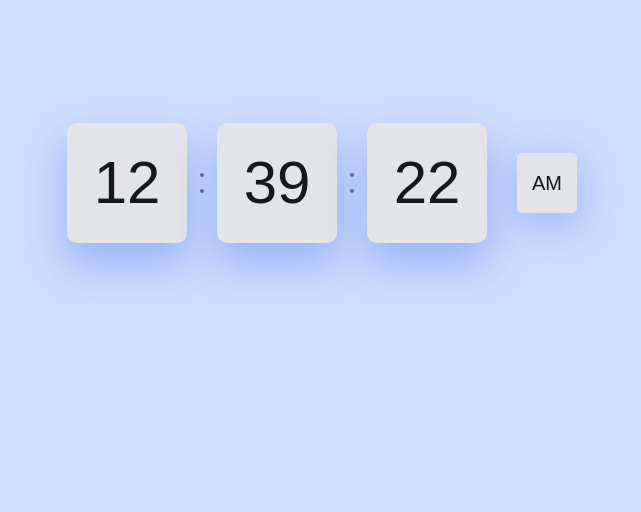
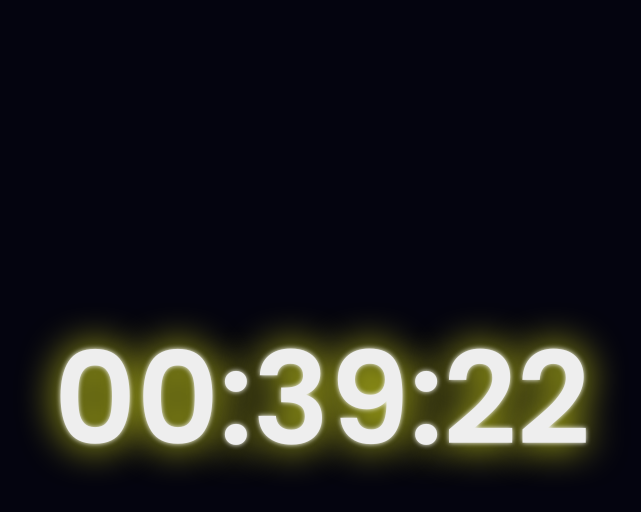
Before and after one commit to yurinekan/clock, a React (Create React App) app: page / in a window 1280 px wide. Shown: the top 512 px of the page, without its empty margins (318-959 px from the left). Built offline with nearby package versions, Linux system fonts and the light colour scheme.

Commit message:
simple clock

```diff
--- a/src/App.css
+++ /dev/null
@@ -1,149 +0,0 @@
-* {
-	border: 0;
-	box-sizing: border-box;
-	margin: 0;
-	padding: 0;
-}
-:root {
-	--hue: 223;
-	--bg: hsl(var(--hue),90%,90%);
-	--fg: hsl(var(--hue),10%,10%);
-	--primary: hsl(var(--hue),90%,55%);
-	--trans-dur: 0.3s;
-	font-size: calc(16px + (20 - 16) * (100vw - 320px) / (1280 - 320));
-}
-body {
-	background-color: var(--bg);
-	color: var(--fg);
-	font: 1em/1.5 "DM Sans", sans-serif;
-	height: 100vh;
-	display: grid;
-	place-items: center;
-	transition:
-		background-color var(--trans-dur),
-		color var(--trans-dur);
-}
-
-.clock {
-	display: flex;
-	flex-direction: column;
-	flex-wrap: wrap;
-	align-items: center;
-}
-.clock__block {
-	background-color: hsl(var(--hue),10%,90%);
-	border-radius: 0.5rem;
-	box-shadow: 0 1rem 2rem hsla(var(--hue),90%,50%,0.3);
-	font-size: 3em;
-	line-height: 2;
-	margin: 0.75rem;
-	overflow: hidden;
-	text-align: center;
-	width: 6rem;
-	height: 6rem;
-	transition:
-		background-color var(--trans-dur),
-		box-shadow var(--trans-dur);
-}
-.clock__block--small {
-	border-radius: 0.25rem;
-	box-shadow: 0 0.5rem 2rem hsla(var(--hue),90%,50%,0.3);
-	font-size: 1em;
-	line-height: 3;
-	width: 3rem;
-	height: 3rem;
-}
-.clock__colon {
-	display: none;
-	font-size: 2em;
-	opacity: 0.5;
-	position: relative;
-}
-.clock__colon:before,
-.clock__colon:after {
-	background-color: currentColor;
-	border-radius: 50%;
-	content: "";
-	display: block;
-	position: absolute;
-	top: -0.05em;
-	left: -0.05em;
-	width: 0.1em;
-	height: 0.1em;
-	transition: background-color var(--trans-dur);
-}
-.clock__colon:before {
-	transform: translateY(-200%);
-}
-.clock__colon:after {
-	transform: translateY(200%);
-}
-.clock__digit-group {
-	display: flex;
-	flex-direction: column-reverse;
-}
-.clock__digits {
-	width: 100%;
-	height: 100%;
-}
-.clock__block--bounce {
-	animation: bounce 0.75s;
-}
-.clock__block--bounce .clock__digit-group {
-	animation: roll 0.75s ease-in-out forwards;
-	transform: translateY(-50%);
-}
-.clock__block--delay1,
-.clock__block--delay1 .clock__digit-group {
-	animation-delay: 0.1s;
-}
-.clock__block--delay2,
-.clock__block--delay2 .clock__digit-group {
-	animation-delay: 0.2s;
-}
-
-/* Dark theme */
-@media (prefers-color-scheme: dark) {
-	:root {
-		--bg: hsl(var(--hue),10%,10%);
-		--fg: hsl(var(--hue),10%,90%);
-	}
-	.clock__block {
-		background-color: hsl(var(--hue),90%,40%);
-		box-shadow: 0 1rem 2rem hsla(var(--hue),90%,60%,0.4);
-	}
-	.clock__block--small {
-		box-shadow: 0 0.5rem 2rem hsla(var(--hue),90%,60%,0.4);
-	}
-}
-
-/* Beyond mobile */
-@media (min-width: 768px) {
-	.clock {
-		flex-direction: row;
-	}
-	.clock__colon {
-		display: inherit;
-	}
-}
-
-/* Animations */
-@keyframes bounce {
-	from,
-	to {
-		animation-timing-function: ease-in;
-		transform: translateY(0);
-	}
-	50% {
-		animation-timing-function: ease-out;
-		transform: translateY(15%);
-	}
-}
-@keyframes roll {
-	from {
-		transform: translateY(-50%);
-	}
-	to {
-		transform: translateY(0);
-	}
-}
--- a/src/App.js
+++ b/src/App.js
@@ -1,117 +1,29 @@
-import './App.css';
+import './App.scss';
 
 function App() {
-  window.addEventListener("DOMContentLoaded",() => {
-    const clock = new BouncyBlockClock(".clock");
-  });
 
-  class BouncyBlockClock {
-    constructor(qs) {
-      this.el = document.querySelector(qs);
-      this.time = { a: [], b: [] };
-      this.rollClass = "clock__block--bounce";
-      this.digitsTimeout = null;
-      this.rollTimeout = null;
-      this.mod = 0 * 60 * 1000;
+  function loop() {
+    setInterval(displayTime,1000)
+  }
+  loop()
+  function displayTime(){
+    const timeNow = new Date();
 
-      this.loop();
-    }
-    animateDigits() {
-      const groups = this.el.querySelectorAll("[data-time-group]");
+    let hours = timeNow.getHours();
+    let minutes = timeNow.getMinutes();
+    let seconds = timeNow.getSeconds();
 
-      Array.from(groups).forEach((group,i) => {
-        const { a, b } = this.time;
+    hours = hours < 10 ? '0' + hours : hours;
+    minutes = minutes < 10 ? '0' + minutes : minutes;
+    seconds = seconds < 10 ? '0' + seconds : seconds;
 
-        if (a[i] !== b[i]) group.classList.add(this.rollClass);
-      });
+    let timeStr = hours + ":" + minutes + ":" + seconds;
 
-      clearTimeout(this.rollTimeout);
-      this.rollTimeout = setTimeout(this.removeAnimations.bind(this),900);
-    }
-    displayTime() {
-      // screen reader time
-      const timeDigits = [...this.time.b];
-      const ap = timeDigits.pop();
+    document.getElementById('clock').innerText = timeStr;
+  }
 
-      this.el.ariaLabel = `${timeDigits.join(":")} ${ap}`;
-
-      // displayed time
-      Object.keys(this.time).forEach(letter => {
-        const letterEls = this.el.querySelectorAll(`[data-time="${letter}"]`);
-
-        Array.from(letterEls).forEach((el,i) => {
-          el.textContent = this.time[letter][i];
-        });
-      });
-    }
-    loop() {
-      this.updateTime();
-      this.displayTime();
-      this.animateDigits();
-      this.tick();
-    }
-    removeAnimations() {
-      const groups = this.el.querySelectorAll("[data-time-group]");
-
-      Array.from(groups).forEach(group => {
-        group.classList.remove(this.rollClass);
-      });
-    }
-    tick() {
-      clearTimeout(this.digitsTimeout);
-      this.digitsTimeout = setTimeout(this.loop.bind(this),1e3);
-    }
-    updateTime() {
-      const rawDate = new Date();
-      const date = new Date(Math.ceil(rawDate.getTime() / 1e3) * 1e3 + this.mod);
-      let h = date.getHours();
-      const m = date.getMinutes();
-      const s = date.getSeconds();
-      const ap = h < 12 ? "AM" : "PM";
-
-      if (h === 0) h = 12;
-      if (h > 12) h -= 12;
-
-      this.time.a = [...this.time.b];
-      this.time.b = [
-        (h < 10 ? `0${h}` : `${h}`),
-        (m < 10 ? `0${m}` : `${m}`),
-        (s < 10 ? `0${s}` : `${s}`),
-        ap
-      ];
-
-      if (!this.time.a.length) this.time.a = [...this.time.b];
-    }
-  }
   return (
-    <div class="clock" aria-label="00:00:00 AM">
-	<div class="clock__block clock__block--delay2" aria-hidden="true" data-time-group>
-		<div class="clock__digit-group">
-			<div class="clock__digits" data-time="a">00</div>
-			<div class="clock__digits" data-time="b">00</div>
-		</div>
-	</div>
-	<div class="clock__colon"></div>
-	<div class="clock__block clock__block--delay1" aria-hidden="true" data-time-group>
-		<div class="clock__digit-group">
-			<div class="clock__digits" data-time="a">00</div>
-			<div class="clock__digits" data-time="b">00</div>
-		</div>
-	</div>
-	<div class="clock__colon"></div>
-	<div class="clock__block" aria-hidden="true" data-time-group>
-		<div class="clock__digit-group">
-			<div class="clock__digits" data-time="a">00</div>
-			<div class="clock__digits" data-time="b">00</div>
-		</div>
-	</div>
-	<div class="clock__block clock__block--delay2 clock__block--small" aria-hidden="true" data-time-group>
-		<div class="clock__digit-group">
-			<div class="clock__digits" data-time="a">PM</div>
-			<div class="clock__digits" data-time="b">AM</div>
-		</div>
-	</div>
-</div>
+    <div id="clock" class="glow">00:00:00</div>
   );
 }
 
--- /dev/null
+++ b/src/App.scss
@@ -0,0 +1,27 @@
+@import url('https://fonts.googleapis.com/css2?family=Poppins:wght@100;300;400;500;600;700;800;900&display=swap');
+
+html,body{
+  width:100vw;
+  height:100vh;
+  margin:0;
+  padding:0;
+}
+
+body{
+  display: flex;
+  justify-content: center;
+  align-items: center;
+  background-color:#04040f;
+  color:#eeeeee;
+  font-family:'Poppins',sans-serif;
+}
+
+.glow{
+  user-select:none;
+  font-size:10vw;
+  font-weight:600;
+  animation:glow 1s ease-in-out infinite alternate;
+  -moz-animation:glow 1s ease-in-out infinite alternate;
+  -webkit-animation:glow 1s ease-in-out infinite alternate;
+  text-shadow: 0 0 5px #fff, 0 0 40px #fbff1c;
+}
```
